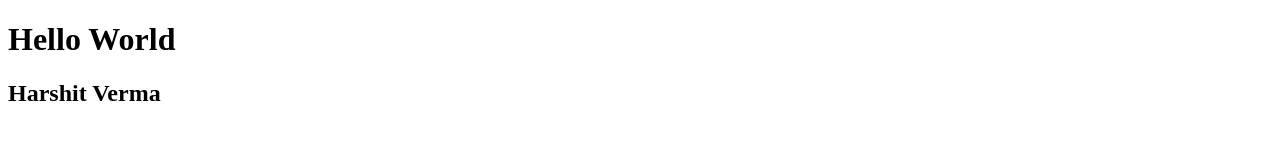
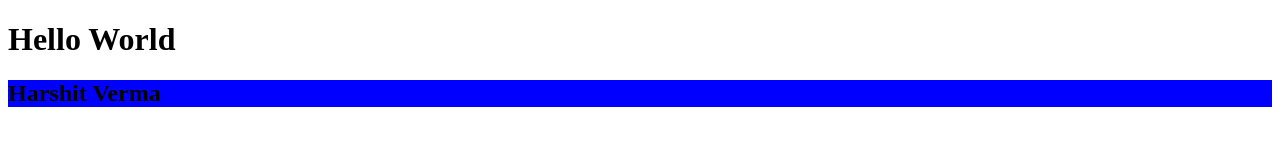
Before and after one commit to therealharshit/test-setup, a plain HTML site: page index.html in a window 1280 px wide. Drawn offline with Linux system fonts and the light colour scheme.

Commit message:
style added

```diff
--- a/index.html
+++ b/index.html
@@ -3,6 +3,7 @@
 <head>
     <meta charset="UTF-8">
     <meta name="viewport" content="width=device-width, initial-scale=1.0">
+    <link rel="stylesheet" href="style.css">
     <title>Document</title>
 </head>
 <body>
--- /dev/null
+++ b/style.css
@@ -0,0 +1,3 @@
+#game {
+    background-color: blue;
+}
```
